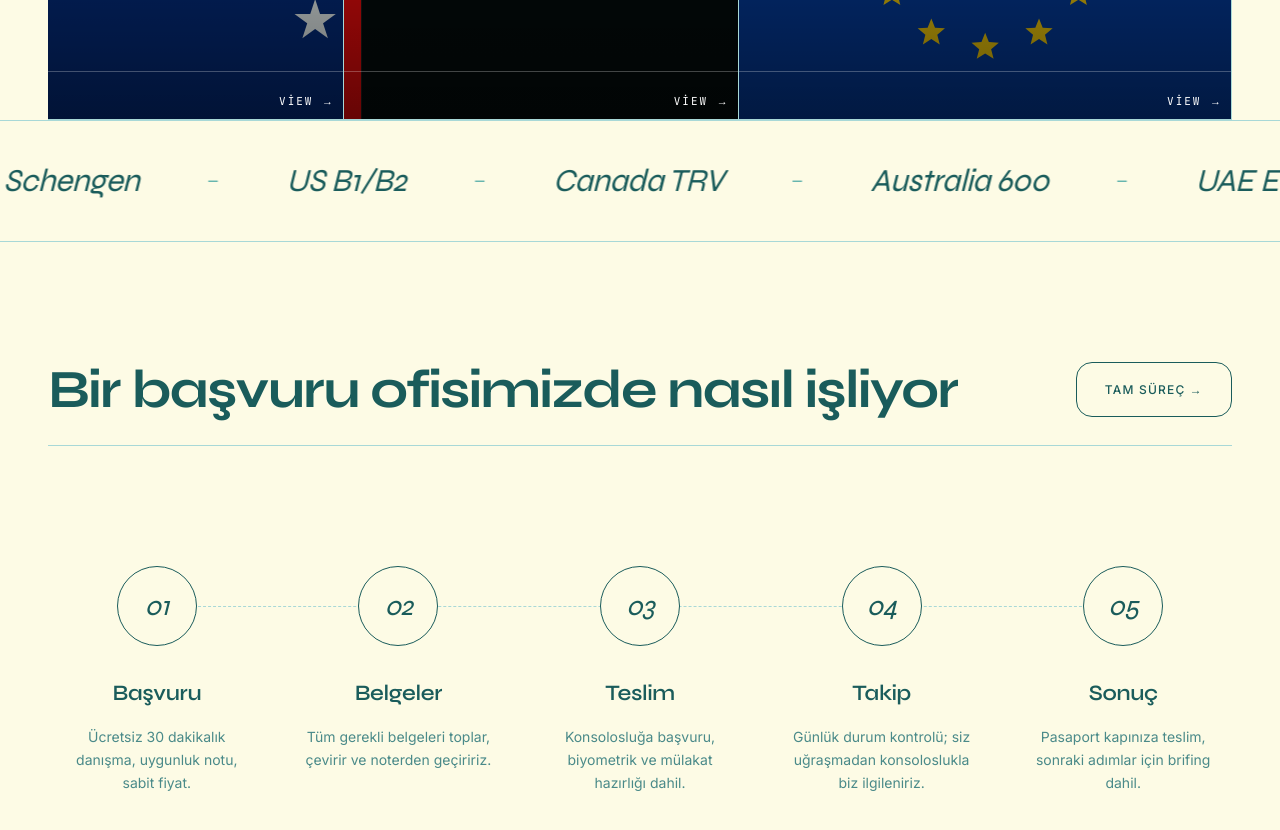
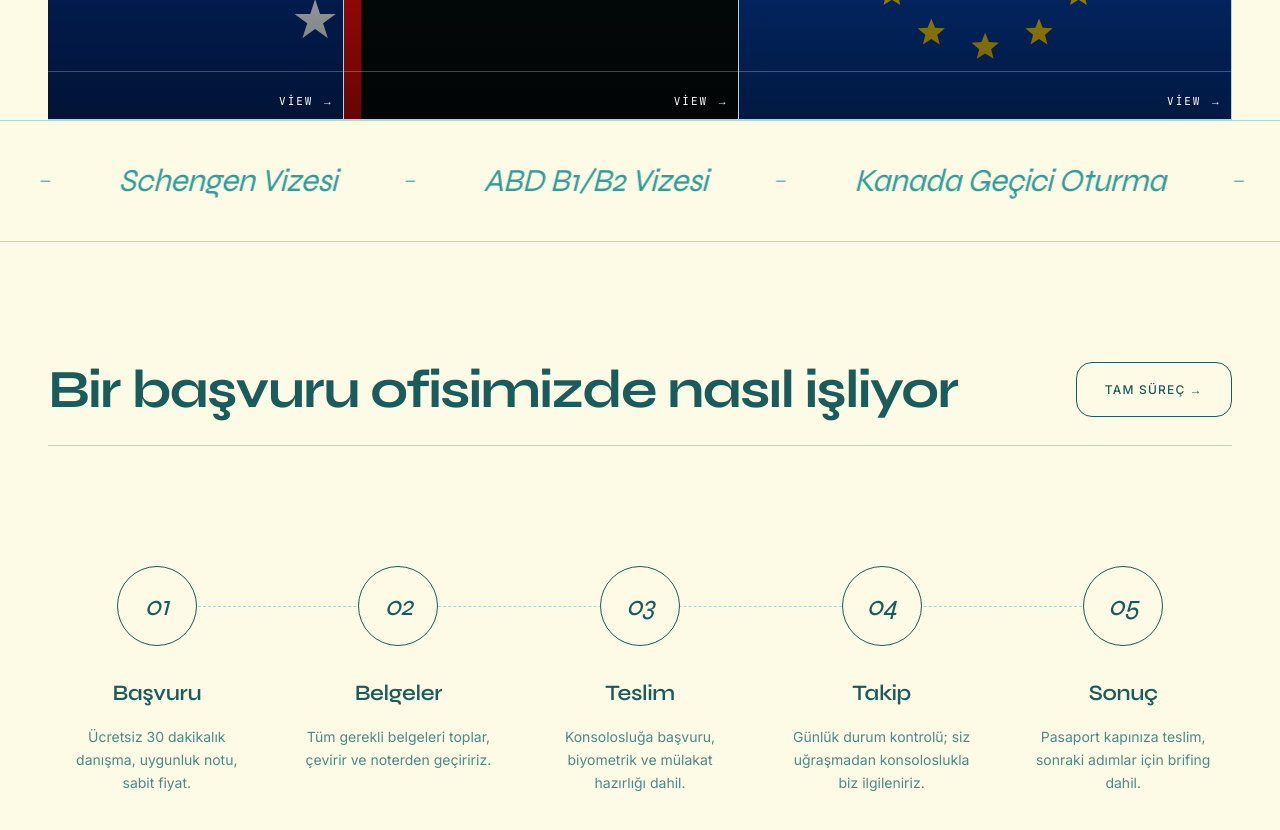
Before and after one commit to KaguSoftware/VizeMakinesi, a Next.js app: page / in a window 1280 px wide. Shown: the part 2200-3030 px from the top of the page. Built offline with nearby package versions, Linux system fonts and the light colour scheme.

Commit message:
changed carosel , some changes to how it works

```diff
--- a/src/components/Marquee/Marquee.tsx
+++ b/src/components/Marquee/Marquee.tsx
@@ -2,7 +2,7 @@ import { MARQUEE_ITEMS } from './constants';
 
 export default function Marquee() {
   return (
-    <section className="border-t border-b border-border bg-cream py-8 overflow-hidden">
+    <section className="border-t border-b border-border bg-cream py-8 overflow-hidden text-coral">
       <div className="strip-track font-serif">
         {[0, 1].map((setIdx) => (
           <div key={setIdx} className="strip-set" aria-hidden={setIdx === 1 ? true : undefined}>
--- a/src/components/Marquee/constants.ts
+++ b/src/components/Marquee/constants.ts
@@ -1,12 +1,12 @@
 import type { MarqueeItem } from './types';
 
 export const MARQUEE_ITEMS: MarqueeItem[] = [
-  { text: 'UK Visitor' },
-  { text: 'Schengen',        italic: true },
-  { text: 'US B1/B2' },
-  { text: 'Canada TRV' },
-  { text: 'Australia 600',   italic: true },
-  { text: 'UAE E-visa' },
-  { text: 'Germany National' },
-  { text: 'Netherlands MVV', italic: true },
+  { text: 'İngiltere Ziyaretçi Vizesi' },
+  { text: 'Schengen Vizesi',             italic: true },
+  { text: 'ABD B1/B2 Vizesi' },
+  { text: 'Kanada Geçici Oturma',        italic: true },
+  { text: 'Avustralya Turist Vizesi' },
+  { text: 'BAE E-Vizesi',                italic: true },
+  { text: 'Almanya Ulusal Vizesi' },
+  { text: 'Hollanda MVV',                italic: true },
 ];
```
